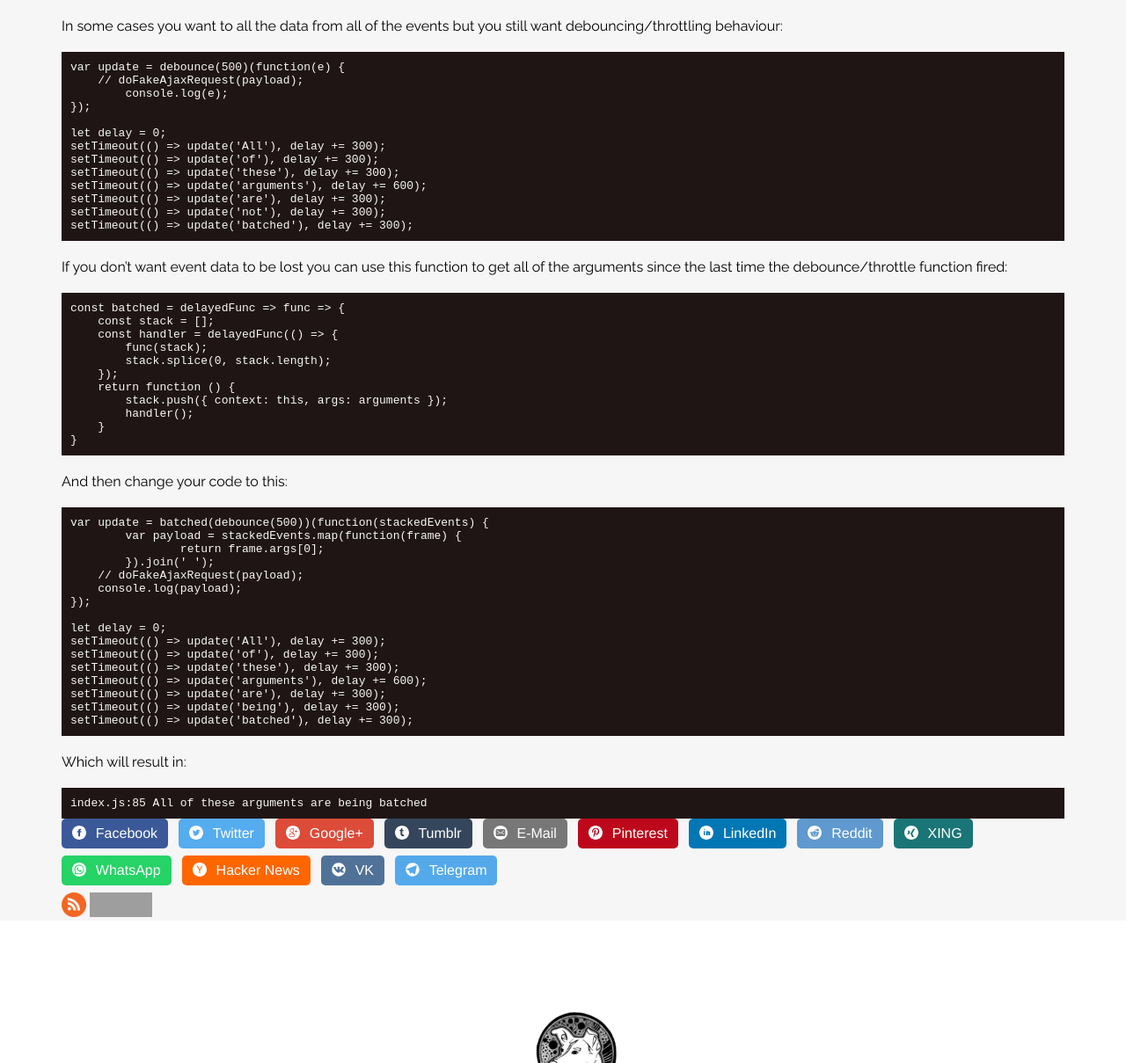
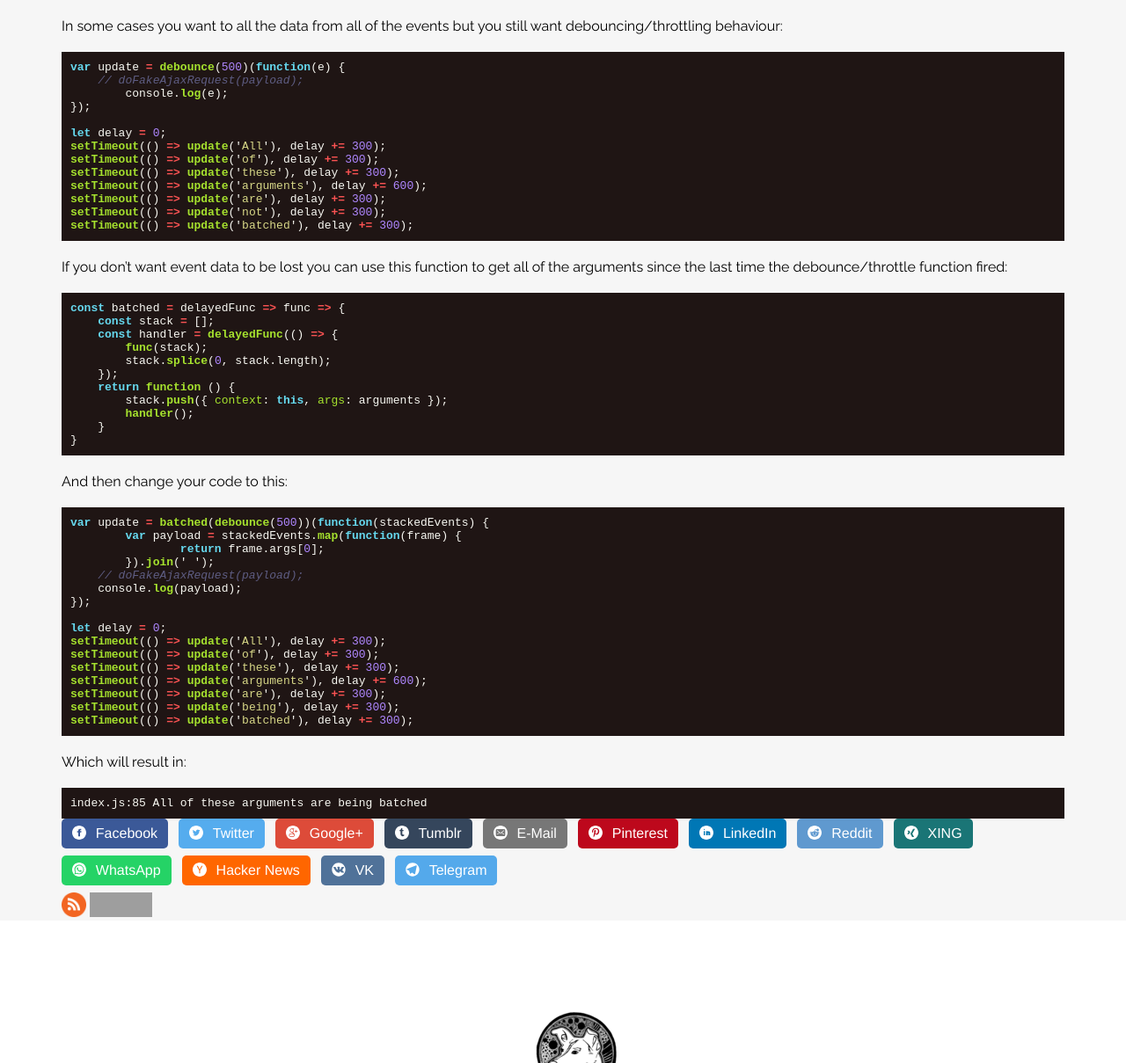
Before and after one commit to LesterGallagher/LesterGallagher.github.io, a Jekyll site: the page built from _posts/2019-05-25-all-about-debouncing-and-throttling.md, in a window 1280 px wide and 1400 px high, scrolled down 3231 px. Shown: the part 191-1400 px from the top of the window at 88% size. Built offline with Jekyll 4.4.1, drawn with Linux system fonts in a browser that asks for light colours; comment, search, counter and statistics services are not loaded; grey boxes are pictures that could not be loaded.

Commit message:
Update from Forestry.io Sem Postma updated _posts/2019-05-25-all-about-debouncing-and-throttling.md

````diff
--- a/_posts/2019-05-25-all-about-debouncing-and-throttling.md
+++ b/_posts/2019-05-25-all-about-debouncing-and-throttling.md
@@ -122,7 +122,7 @@ The comments already explain the 'immediate' parameter. The basic difference is
 
 In some cases you want to all the data from all of the events but you still want debouncing/throttling behaviour:
 
-```
+```javascript
 var update = debounce(500)(function(e) {
     // doFakeAjaxRequest(payload);
 	console.log(e);
@@ -140,7 +140,7 @@ setTimeout(() => update('batched'), delay += 300);
 
 If you don't want event data to be lost you can use this function to get all of the arguments since the last time the debounce/throttle function fired:
 
-```
+```javascript
 const batched = delayedFunc => func => {
     const stack = [];
     const handler = delayedFunc(() => {
@@ -156,7 +156,7 @@ const batched = delayedFunc => func => {
 
 And then change your code to this:
 
-```
+```javascript
 var update = batched(debounce(500))(function(stackedEvents) {
 	var payload = stackedEvents.map(function(frame) {
 		return frame.args[0];
````
Also changed, not shown: other parts of _posts/2019-05-25-all-about-debouncing-and-throttling.md (+1 -1 lines).
